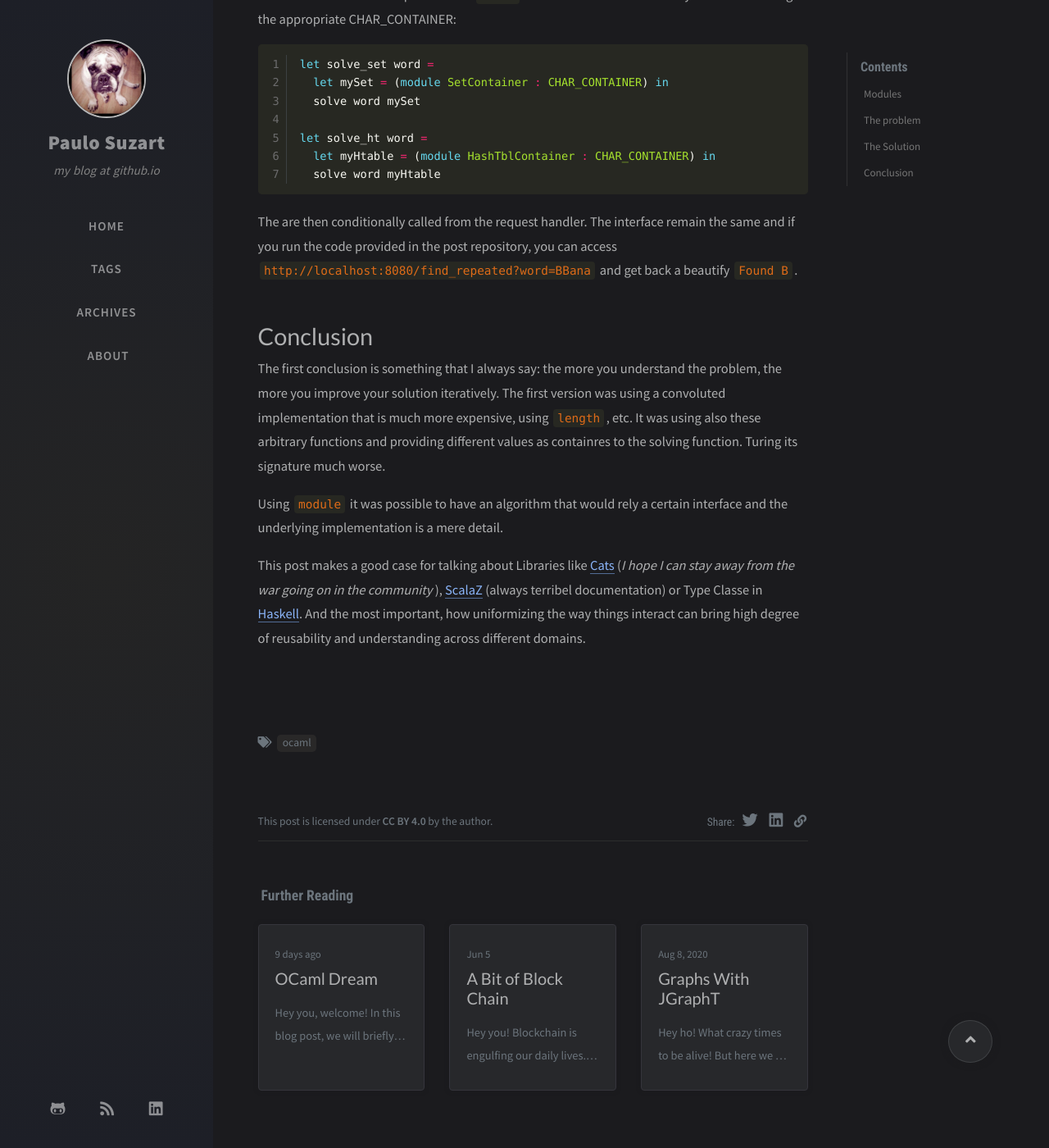
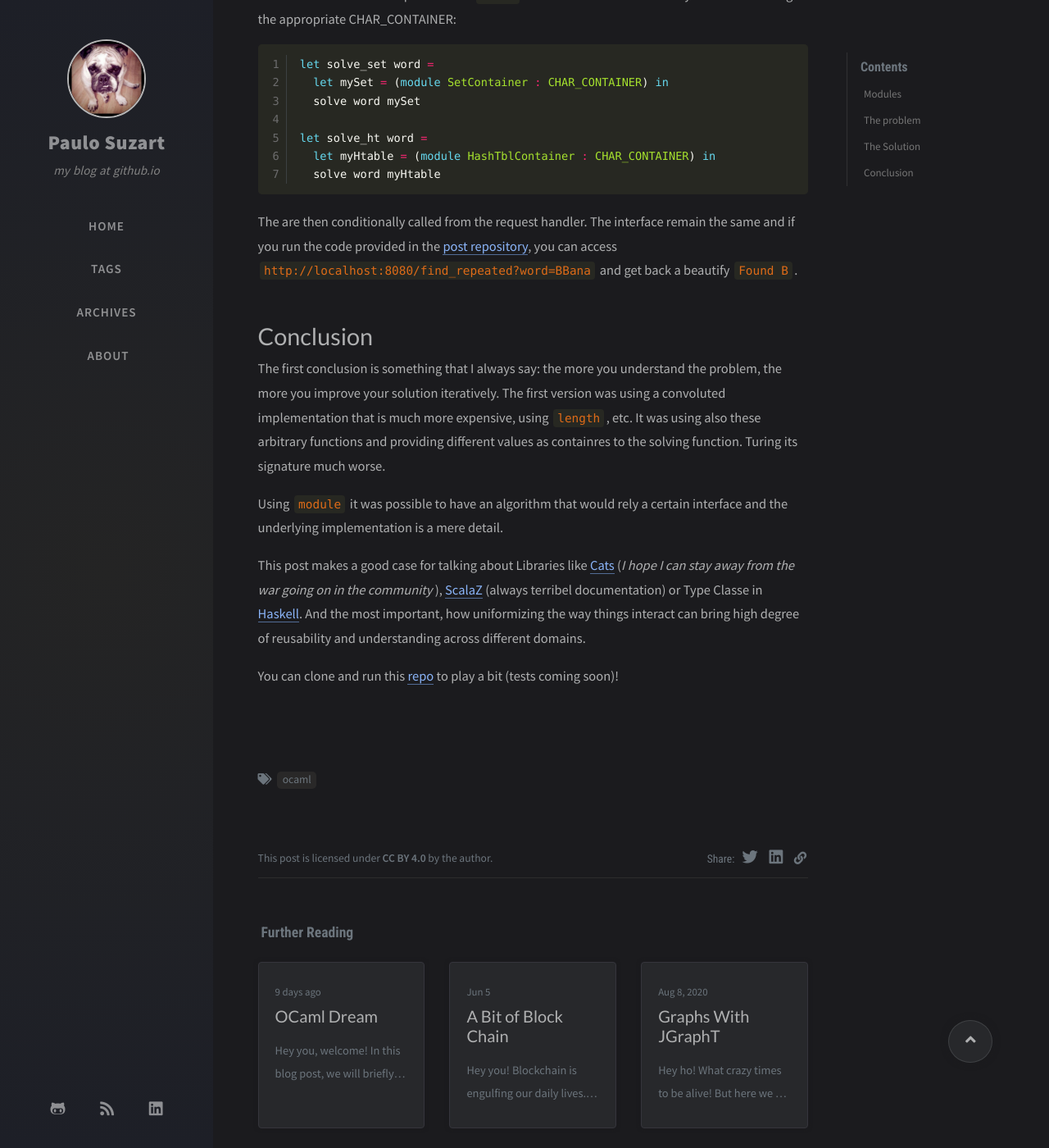
Before and after one commit to paulosuzart/paulosuzart.github.io, a Jekyll site: the page built from _posts/2021-11-16-ocaml-improved.md, in a window 1280 px wide and 1400 px high, scrolled down 3551 px. Shown: the whole window at 82% size. Built offline with Jekyll 4.4.1, drawn with Linux system fonts in a browser that asks for light colours; nearby versions of some CDN libraries; comment, search, counter and statistics services are not loaded; some of the changed lines change nothing that is shown.

Commit message:
Update concl

````diff
--- a/_posts/2021-11-16-ocaml-improved.md
+++ b/_posts/2021-11-16-ocaml-improved.md
@@ -129,7 +129,7 @@ let solve_ht word =
   solve word myHtable
 ```
 
-The are then conditionally called from the request handler. The interface remain the same and if you run the code provided in the post repository, you can access `http://localhost:8080/find_repeated?word=BBana` and get back a beautify `Found B`.
+The are then conditionally called from the request handler. The interface remain the same and if you run the code provided in the [post repository](https://github.com/paulosuzart/ocaml-example), you can access `http://localhost:8080/find_repeated?word=BBana` and get back a beautify `Found B`.
 
 # Conclusion
 
@@ -138,3 +138,5 @@ The first conclusion is something that I always say: the more you understand the
 Using `module` it was possible to have an algorithm that would rely a certain interface and the underlying implementation is a mere detail.
 
 This post makes a good case for talking about Libraries like [Cats](https://typelevel.org/cats/) (*I hope I can stay away from the war going on in the community*), [ScalaZ](https://scalaz.github.io/7/) (always terribel documentation) or Type Classe in [Haskell](http://learnyouahaskell.com/types-and-typeclasses). And the most important, how uniformizing the way things interact can bring high degree of reusability and understanding across different domains.
+
+You can clone and run this [repo](https://github.com/paulosuzart/ocaml-example) to play a bit (tests coming soon)!
````
